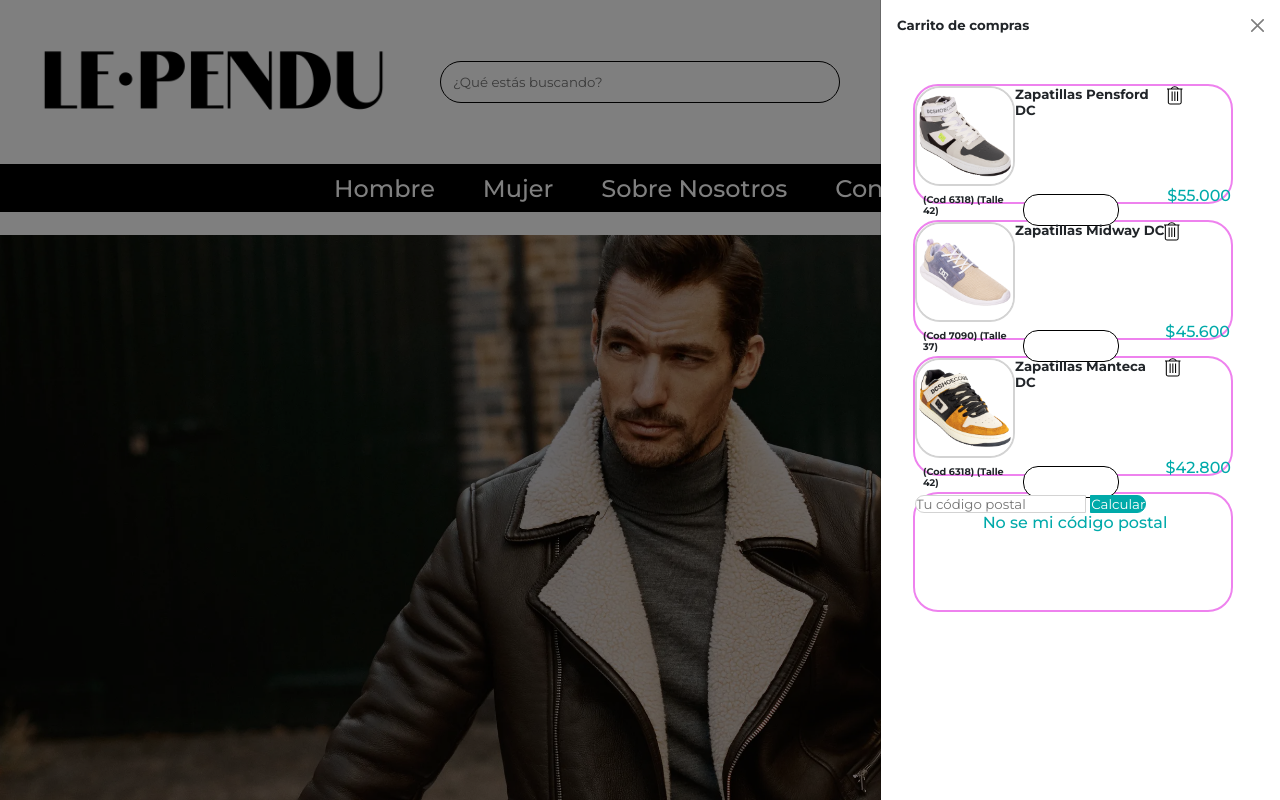
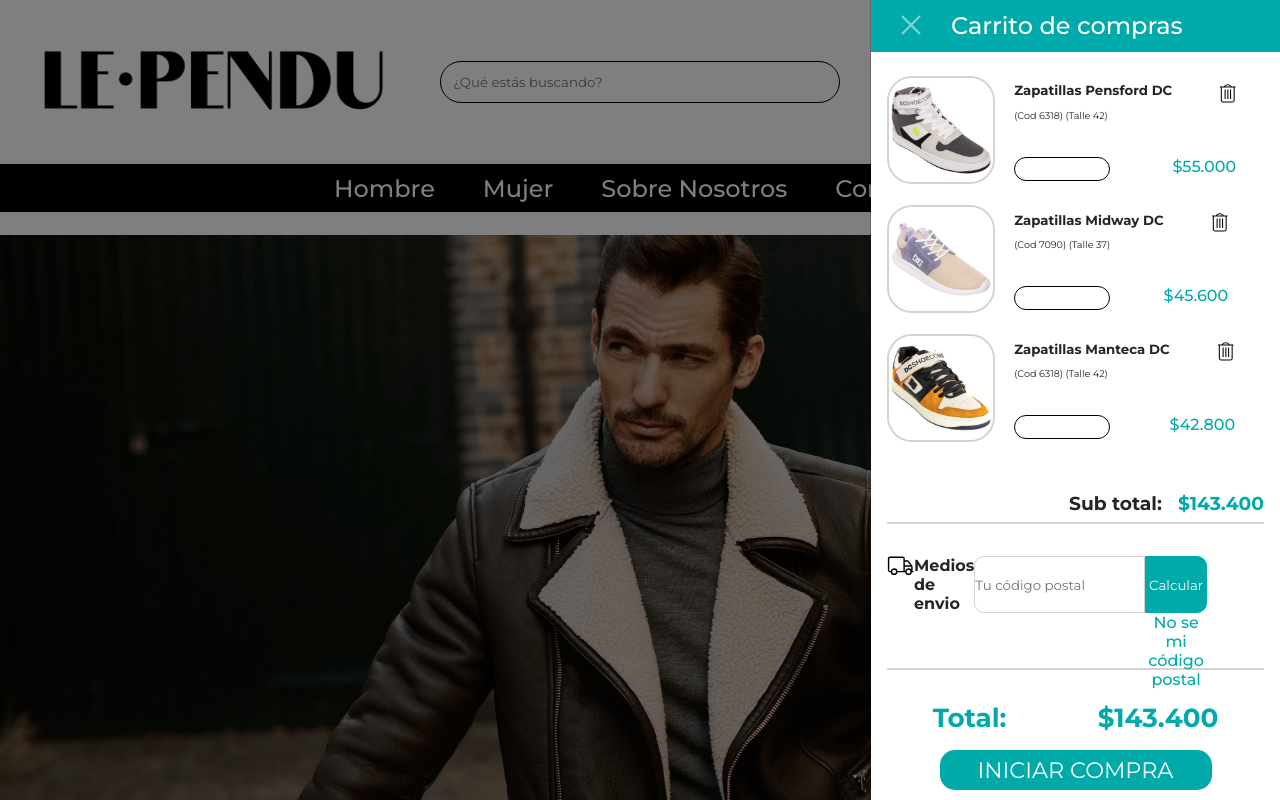
Before and after one commit to charly-puyo/le-pendu, a plain HTML site: page index.html in a window 1280 px wide. Both pictures are taken after a click on the button "Mi carrito". Shown: the top 800 px of the page. Drawn offline with Linux system fonts and the light colour scheme.

Commit message:
diseño de carrito de compras casi terminado

```diff
--- a/index.html
+++ b/index.html
@@ -36,40 +36,53 @@
                     <button class="btn btn-primary" type="button" data-bs-toggle="offcanvas" data-bs-target="#offcanvasRight" aria-controls="offcanvasRight">Mi carrito</button>
                     <div class="offcanvas offcanvas-end" tabindex="-1" id="offcanvasRight" aria-labelledby="offcanvasRightLabel">
                         <div class="offcanvas-header">
+                            <button type="button" class="btn-close" data-bs-dismiss="offcanvas" aria-label="Close"><img src="./assets/recursos/equis-atras.svg" alt="atras"></button>
                             <h5 class="offcanvas-title" id="offcanvasRightLabel">Carrito de compras</h5>
-                            <button type="button" class="btn-close" data-bs-dismiss="offcanvas" aria-label="Close"></button>
                         </div>
                         <div class="offcanvas-body">
                             <div class="header__nav__carrito--productos">
+                                <div class="header__nav__carrito-img">
                                     <img class="header__nav__carrito--img" src="./assets/calzado/hombre/1.jpg" alt="foto del producto">
+                                </div>
                                 <h5 class="header__nav__carrito--h5">Zapatillas Pensford DC</h5>
                                 <img class="header__nav__carrito--trash" src="./assets/recursos/trash.svg" alt="">
                                 <h6 class="header__nav__carrito--h6">(Cod 6318) (Talle 42)</h6>
                                 <input class="header__nav__carrito--input" type="number" id="tentacles" name="tentacles" min="1" max="100"/>
-                                <h4 class="header__nav__carrito--h4-y-h5">$55.000</h4>
+                                <h4 class="header__nav__carrito--h4">$55.000</h4>
                             </div>
                             <div class="header__nav__carrito--productos">
+                                <div class="header__nav__carrito-img">
                                     <img class="header__nav__carrito--img" src="./assets/calzado/mujer/5.jpg" alt="foto del producto">
+                                </div>
                                 <h5 class="header__nav__carrito--h5">Zapatillas Midway DC</h5>
                                 <img class="header__nav__carrito--trash" src="./assets/recursos/trash.svg" alt="">
                                 <h6 class="header__nav__carrito--h6">(Cod 7090) (Talle 37)</h6>
                                 <input class="header__nav__carrito--input" type="number" id="tentacles" name="tentacles" min="1" max="100"/>
-                                <h4 class="header__nav__carrito--h4-y-h5">$45.600</h4>
+                                <h4 class="header__nav__carrito--h4">$45.600</h4>
                             </div>
                             <div class="header__nav__carrito--productos">
+                                <div class="header__nav__carrito-img">
                                     <img class="header__nav__carrito--img" src="./assets/calzado/hombre/2.jpg" alt="foto del producto">
+                                </div>
                                 <h5 class="header__nav__carrito--h5">Zapatillas Manteca DC</h5>
                                 <img class="header__nav__carrito--trash" src="./assets/recursos/trash.svg" alt="">
                                 <h6 class="header__nav__carrito--h6">(Cod 6318) (Talle 42)</h6>
                                 <input class="header__nav__carrito--input" type="number" id="tentacles" name="tentacles" min="1" max="100"/>
-                                <h4 class="header__nav__carrito--h4-y-h5">$42.800</h4>
+                                <h4 class="header__nav__carrito--h4">$42.800</h4>
                             </div>
-                            <div class="header__nav__carrito--productos">
+                            <div class="header__nav__carrito--subtotal">
+                                <h3>Sub total:</h3><h3 class="header__nav__carrito--h3">$143.400</h3>
+                            </div>
                             <div class="header__nav__carrito--envio">
+                                <img src="./assets/recursos/envio.svg" alt="envio">
+                                <h4>Medios de envio</h4>
                                 <input class="header__nav__carrito--codigo-postal" type="text" name="tu codigo postal" placeholder="Tu código postal">
                                 <button class="header__nav__carrito--button" >Calcular</button>
-                                    <h5 class="header__nav__carrito--h4-y-h5">No se mi código postal</h5>
+                                <h4 class="header__nav__carrito--h4">No se mi código postal</h4>
                             </div>
+                            <div class="header__nav__carrito-h3">
+                                <h3>Total:</h3><h3>$143.400</h3>
+                                <button class="header__nav__carrito--button2">INICIAR COMPRA</button>
                             </div>
                         </div>
                     </div>
@@ -98,7 +111,7 @@
 
                 <div class="offcanvas offcanvas-start" data-bs-scroll="true" data-bs-backdrop="false" tabindex="-1" id="offcanvasScrolling" aria-labelledby="offcanvasScrollingLabel">
                     <div class="offcanvas-header">
-                        <button type="button" class="btn-close" data-bs-dismiss="offcanvas" aria-label="Close"></button>
+                        <button type="button" class="btn-close" data-bs-dismiss="offcanvas" aria-label="Close"><img src="./assets/recursos/equis-atras.svg" alt="atras"></button>
                     </div>
                     <br>
                     <div class="offcanvas-body">
--- a/styles/styles.css
+++ b/styles/styles.css
@@ -70,54 +70,87 @@
 
 .header__nav__carrito--productos{
     display: grid;
-    grid-template-columns: 1fr auto 1fr;
     grid-template-areas:
-    "img h5 img"
-    "img h6 h6"
-    "img img h4";
-    width: 320px;
-    height: 120px;
+    "div h5 img"
+    "div h6 h6"
+    "div input h4";
+    justify-content: start;
+    align-content: baseline;
+    width: 360px;
+    height: 110px;
     border-radius: 25px;
-    border: 2px solid violet;
     box-sizing: border-box;
-    margin: 1rem;
+    margin-bottom: 1.2rem;
 }
 
 .header__nav__carrito--img{
-    max-width: 100px;
+    max-width: 108px;
     max-height: 116px;
     border-radius: 25px;
     border: 2px solid #D3D3D3;
     border-spacing: 1rem;
 }
 
+.header__nav__carrito--h5{
+    padding-top: 0.4rem;
+}
+
 .header__nav__carrito--trash{
+    grid-area: img;
     max-width: 1rem;
+    margin: 0.5rem 0 0rem 3rem;
+
 }
 
 .header__nav__carrito--h6{
-    padding: 0.5rem;
+    grid-area: h6;
+    padding-bottom: 1.8rem;
     font-size: 0.6rem;
+    font-weight: 400;
+}
+
+.header__nav__carrito-img{
+    grid-area: div;
+    margin-right: 1.2rem;
 }
 
 .header__nav__carrito--input{
-    margin: 0.5rem;
+    grid-area: input;
     border-radius: 15px;
     border: 1px solid black;
     width: 6rem;
-    height: 2rem;
+    height: 1.5rem;
     cursor: pointer;
 }
 
-.header__nav__carrito--h4-y-h5{
+.header__nav__carrito--h4{
+    grid-area: h4;
     color: #00AAAA;
     font-weight: 500;
     font-size: 1rem;
     text-align: center;
 }
 
+.header__nav__carrito--subtotal{
+    display: flex;
+    justify-content: end;
+    margin-top: 3rem;
+    margin-bottom: 2rem;
+    height: 2rem;
+    border-bottom: 2px solid #D3D3D3;
+}
+
+.header__nav__carrito--h3{
+    margin-left: 1rem;
+    color: #00AAAA;
+}
+
+
 .header__nav__carrito--envio{
-    height: 2rem;
+    display: grid;
+    grid-template-columns: 1fr 1fr;
+    grid-template-rows: 1fr 1fr 1fr;
+    height: 5rem;
     width: 20rem;
 }
 
@@ -131,6 +164,29 @@
     background-color: #00AAA9;
     border: 0.1rem solid #00AAA9;
     border-radius: 0px 10px 10px 0px;
+}
+
+.header__nav__carrito-h3{
+    display: flex;
+    flex-wrap: wrap;
+    justify-content: space-around;
+    margin-top: 2rem;
+    height: 2rem;
+    font-size: 1.4rem;
+    color: #00AAAA;
+    padding-top: 2rem;
+    border-top: 2px solid #D3D3D3;
+}
+
+.header__nav__carrito--button2{
+    color: white;
+    background-color: #00AAA9;
+    border: none;
+    height: 2.5rem;
+    font-size: 1.4rem;
+    width: 17rem;
+    margin-top: 1rem;
+    border-radius: 15px;
 }
 
 /*nav*/
@@ -288,7 +344,7 @@
     border-radius: 25px;
     border: 2px solid #D3D3D3;
     margin: 40px;
-    padding: 22px;
+    padding: 29px;
     align-items: center;
 }
 
@@ -306,6 +362,7 @@
     background: #D9D9D9;
     border-radius: 1rem;
     padding: 1rem 1rem;
+    margin-right: 4rem;
 }
 
 .main__form--imput{
@@ -333,6 +390,23 @@
     border: none;
     border-radius: 5px;
     cursor: pointer;
+}
+
+
+
+
+.main__form__div{
+    display: grid;
+    grid-template-areas:
+    "img h5"
+    "img p";
+    grid-template-columns: 0.5fr 1fr;
+    margin-bottom: 2rem;
+}
+
+.main__form__img{
+    width: 3rem;
+    grid-area: img;
 }
 
 /*footer*/
@@ -438,31 +512,29 @@
     .main__productos--h5{
         color: #00AAAA;
         font-weight: 700;
-        font-size: 1.1rem;
+        font-size: 1rem;
         text-align: center;
     }
 
     .main__productos--p{
-        font-size: 0.8rem;
+        font-size: 0.7rem;
         text-align: center;
         padding: 0.5rem;
         border-top: 3px solid #00AAA9;
     }
 
     .main_productos--contenedor{
-        width: 140px;
-        height: 220px;
+        width: 150px;
+        height: 212px;
         border-radius: 25px;
         border: 2px solid #D3D3D3;
         box-sizing: border-box;
-        margin: 1rem;
+        margin: 0.7rem;
         justify-content: center;
         align-content: center;
     }
 
-
     /*sobre-nosotros*/
-
 .main__nosotros-contacto{
     display: flex;
     flex-wrap: wrap;
@@ -492,11 +564,10 @@
 }
 
 /*contacto*/
-
 .main__contacto{
     display: flex;
     flex-wrap: wrap;
-    height: 500px;
+    height: 670px;
     width: 340px;
     border: none;
     margin: 0;
@@ -518,6 +589,7 @@
     background: none;
     border-radius: 1rem;
     padding: 1rem;
+    margin: 0;
 }
 
 .main__form--imput{
@@ -547,6 +619,15 @@
     border-radius: 5px;
     cursor: pointer;
 }
+
+.main__form__div{
+    margin-top: 2rem;
+}
+
+.main__article__container{
+    margin: 1rem;
+}
+
 
 
     .footer__nav__inferior{
```
Also changed, not shown: pages/contacto.html (+11 -8 lines), assets/recursos/contacto.svg (added), assets/recursos/envio.svg (added), assets/recursos/equis-atras.svg (added), assets/recursos/mail.svg (added), assets/recursos/ubicacion.svg (added), styles/bootstrap.css. Lines whose indentation alone changed are shown as unchanged.
